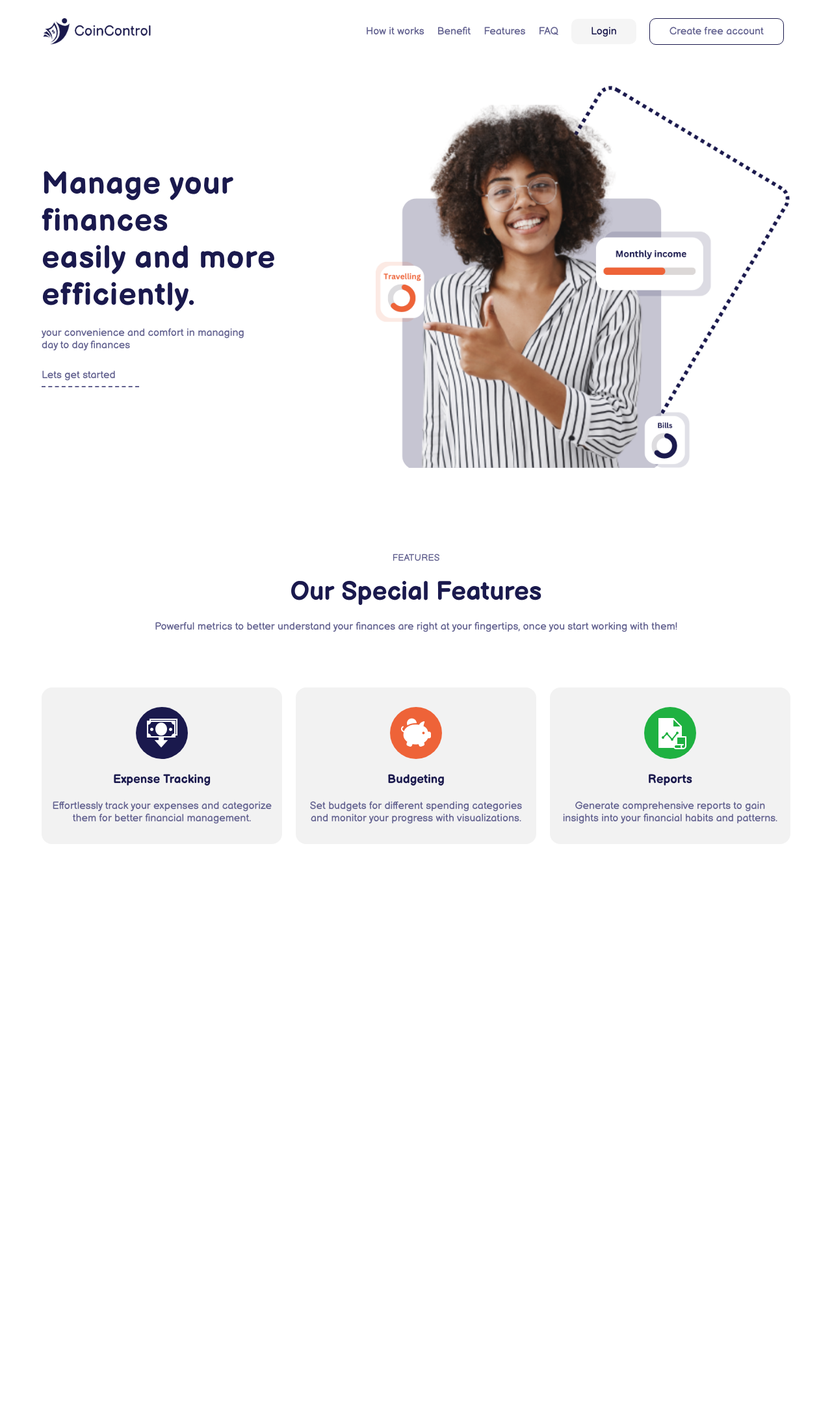
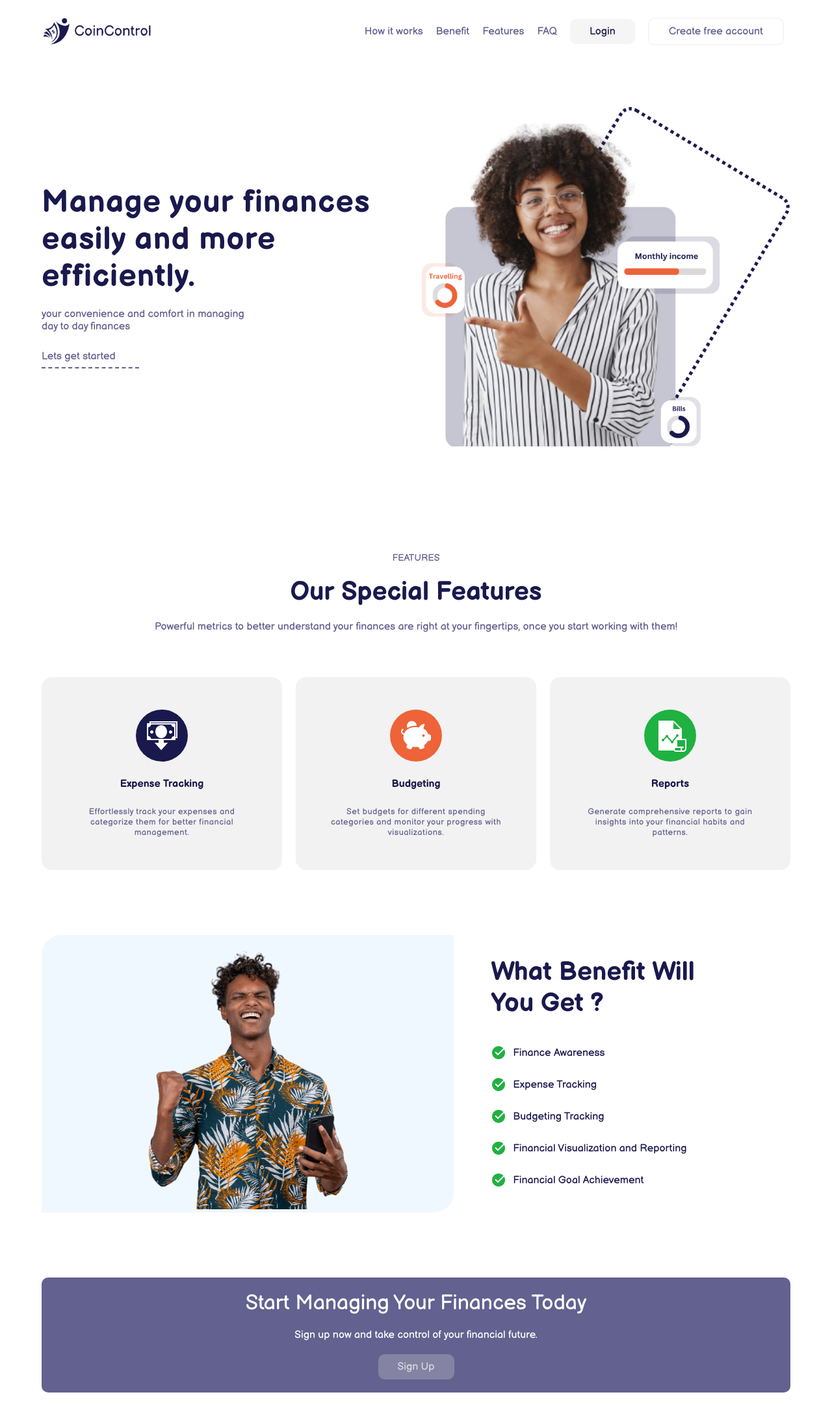
Before and after one commit to whalay/CoinControl, a Flask app: page / in a window 1280 px wide. Shown: the whole page at 65% size. Before the commit the page ends 1299 px from the top, so only its background shows below. Run offline with Flask 3, Linux system fonts and the light colour scheme.

Commit message:
updated project landing page

```diff
--- a/coincontrol/static/css/style.css
+++ b/coincontrol/static/css/style.css
@@ -31,6 +31,12 @@ h2{
     font-size: 2.5rem;
     color: var(--bold-color);
     text-transform: capitalize;
+}
+
+h3{
+    font-weight: 600;
+    font-size: 1rem;
+    color: var(--bold-color);
 }
 
 span{
@@ -107,7 +113,7 @@ nav{
     transition: all .20s ease;
 }
 #nav-btn{
-    border: 1.5px solid var(--bold-color);
+    border: 2px solid #d9d9d947;
     background-color: var(--bg-color);
     padding: 10px 30px;
     border-radius: 10px;
@@ -119,7 +125,7 @@ nav{
 }
 #nav-btn:hover{
     color: var(--bg-color);
-    border: 1.5px solid var(--button-color);
+    border: 2px solid var(--button-color);
     background-color: var(--button-color);
 }
 
@@ -169,7 +175,7 @@ nav{
 }
 
 .hero-bg{
-    width: 650px;
+    width: 50%;
 }
 
 .hero-bg img{
@@ -203,7 +209,7 @@ section{
     grid-template-columns: repeat(auto-fit, minmax(270px, auto));
     gap: 1.3rem;
     align-items: center;
-    margin-top: 4rem;
+    margin-top: 3rem;
 }
 
 .feature-bx .bx{
@@ -211,10 +217,16 @@ section{
     flex-direction: column;
     align-items: center;
     justify-content: center;
-    gap: 20px;
+    gap: 25px;
     border-radius: 1rem;
     background-color: #f2f2f2;
-    padding: 30px 10px;
+    padding: 50px;
+    transition: all .35s ease;
+}
+
+.feature-bx .bx:hover{
+    transform: scale(0.9) translateY(-5px);
+    cursor: pointer;
 }
 
 #expense-icon, #budget-icon, #report-icon{
@@ -241,3 +253,86 @@ section{
 #report-icon{
     background-color: #1FB141;
 }
+
+.feature-bx .bx p{
+    font-size: 0.8rem;
+    color: var(--s-bold-color);
+    letter-spacing: 0.5px;
+}
+
+/* feature section end */
+
+/* benefit section */
+.benefit .container{
+    display: flex;
+    align-items: center;
+    justify-content: space-between;
+}
+.benefit-img{
+    width: 55%;
+    background-color: aliceblue;
+    border-radius: 30px 0;
+}
+
+.benefit-img img{
+    width: 100%;
+
+}
+
+.benefit-body{
+    display: flex;
+    justify-content: center;
+    flex-direction: column;
+    gap: 20px;
+    width: 40%;
+}
+
+.benefit-list li{
+    padding-top: 20px;
+    width: 100%;
+    display: inline-flex;
+    align-items: center;
+    gap: 10px;
+    font-size: 1rem;
+}
+/* Benefit section end */
+
+/* cta section */
+.call-to-action .container{
+    display: flex;
+    flex-direction: column;
+    align-items: center;
+    justify-content: center;
+    background-color: var(--s-bold-color);
+    border-radius: 10px;
+    gap: 20px;
+    padding: 20px;
+
+}
+
+.call-to-action .container h2, .call-to-action .container p{
+    color: var(--bg-color);
+}
+
+.call-to-action .container h2{
+    font-weight: 400;
+    font-size: 2rem;
+}
+
+.call-to-action .container p{
+    font-size: 1rem;
+}
+
+.call-to-action .container a{
+    background-color: #d9d9d947;
+    color: var(--light-color);
+    font-weight: 500;
+    padding: 10px 30px;
+    border-radius: 10px;
+    transition: all .20s ease;
+}
+
+.call-to-action .container a:hover{
+    background-color: var(--button-color);
+    color: var(--bg-color);
+}
--- a/coincontrol/templates/home.html
+++ b/coincontrol/templates/home.html
@@ -52,4 +52,41 @@
 
         </div>
     </section>
+    <!-- Features section end -->
+
+    <!-- Benefit section -->
+    <section class="benefit">
+        <div class="container">
+            <div class="benefit-img">
+                <img src="{{ url_for('static', filename='img/benefit-bg.png') }}" alt="benefit-bg">
+            </div>
+
+            <div class="benefit-body">
+                <h2>What benefit will <br>you get ?</h2>
+
+                <ul class="benefit-list">
+                    <li><img src="{{ url_for('static', filename='img/checkmark.png') }}" alt="checkmark">Finance Awareness</li>
+                    <li><img src="{{ url_for('static', filename='img/checkmark.png') }}" alt="checkmark">Expense Tracking</li>
+                    <li><img src="{{ url_for('static', filename='img/checkmark.png') }}" alt="checkmark">Budgeting Tracking</li>
+                    <li><img src="{{ url_for('static', filename='img/checkmark.png') }}" alt="checkmark">Financial Visualization and Reporting</li>
+                    <li><img src="{{ url_for('static', filename='img/checkmark.png') }}" alt="checkmark">Financial Goal Achievement</li>
+                </ul>
+            </div>
+        </div>
+    </section>
+    <!-- Benefit section end -->
+
+    <!-- cta section -->
+    <section class="call-to-action">
+        <div class="container">
+            <h2>Start Managing Your Finances Today</h2>
+            <p>Sign up now and take control of your financial future.</p>
+            <a href="#" class="btn">Sign Up</a>
+        </div>
+    </section>
+    <!-- cta section end  -->
+
+
+
+
 {% endblock %}
```
Also changed, not shown: coincontrol/static/img/benefit-bg.png (added), coincontrol/static/img/benefit-bg2.png (added), coincontrol/static/img/checkmark.png (added).
